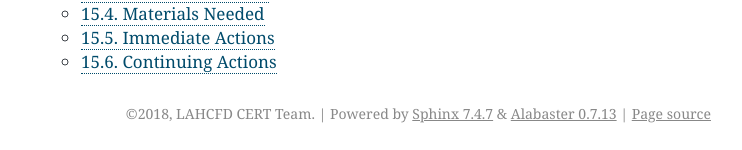
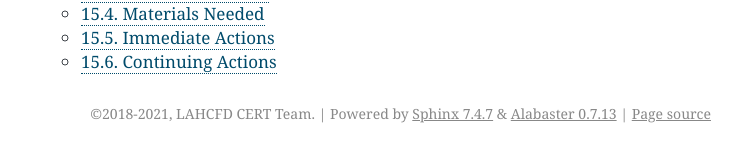
Before and after one commit to neilkatin/lah-cert-positions-guide, a Sphinx documentation site: the page built from source/index.rst, in a window 1280 px wide and 900 px high, scrolled down 2156 px. Shown: the part 747-897 px from the top of the window, without its empty margins (399-1141 px from the left). Built offline with Sphinx 7.4.7, drawn with Linux system fonts in a browser that asks for light colours.

Commit message:
bumped version number and copyright dates

```diff
--- a/source/conf.py
+++ b/source/conf.py
@@ -23,15 +23,15 @@
 # -- Project information -----------------------------------------------------
 
 project = 'LAHCFD CERT Positions Guide'
-copyright = '2018, LAHCFD CERT Team'
+copyright = '2018-2021, LAHCFD CERT Team'
 author = 'LAHCFD CERT Team'
 
 github_doc_root = 'https://github.com/neilkatin/lahcfd-cert-positions-guide/master/docs/'
 
 # The short X.Y version
-version = '0.5'
+version = '1.0'
 # The full version, including alpha/beta/rc tags
-release = '0.5'
+release = '1.0'
 
 
 # -- General configuration ---------------------------------------------------
```
